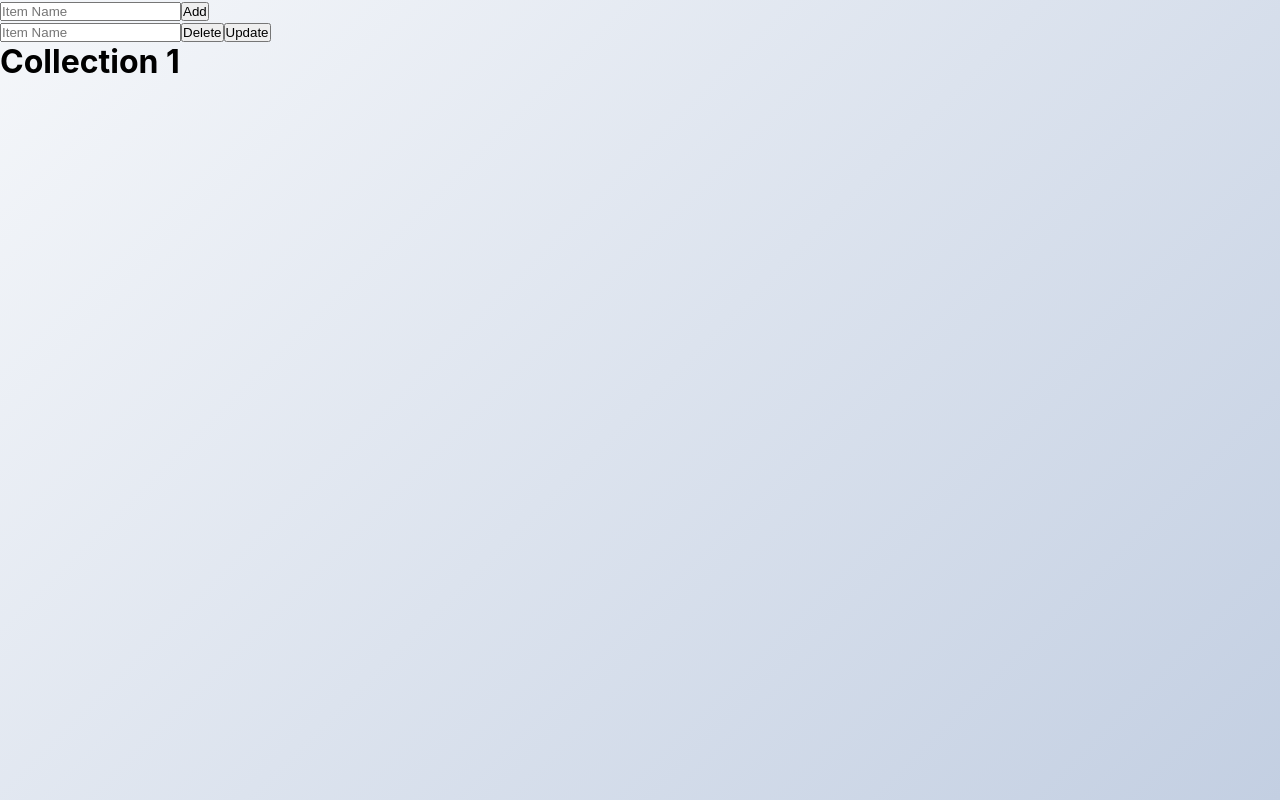
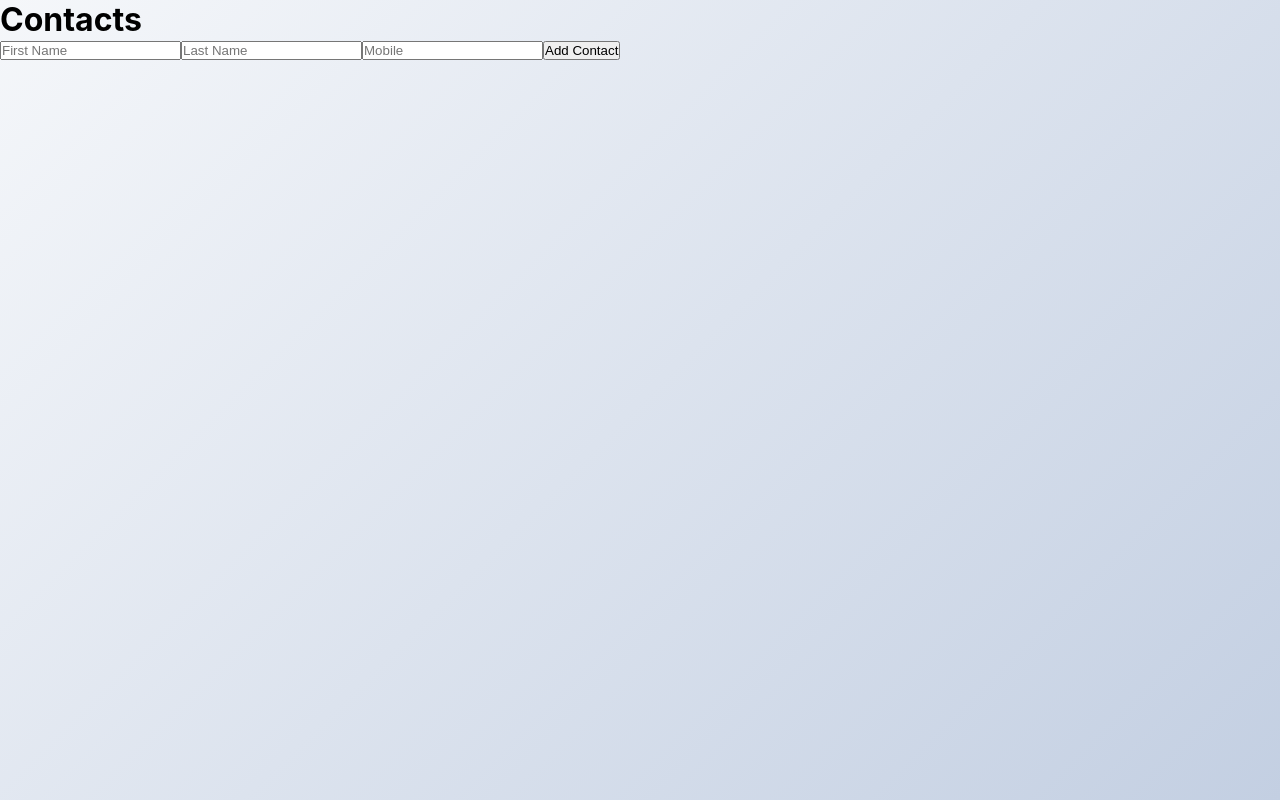
Before and after one commit to Rashmishah-99/First_Project, a React (Vite) app: page / in a window 1280 px wide. Built offline with nearby package versions, Linux system fonts and the light colour scheme.

Commit message:
import jsx file to run the jsx file

```diff
--- a/src/App.jsx
+++ b/src/App.jsx
@@ -12,6 +12,7 @@ import Display123 from "./C19012026/previous.jsx";
 import HookExample from "./F23012026/hook1.jsx";
 import HookExample1 from "./F23012026/hook2.jsx";
 import HookExample2 from "./F23012026/hook3.jsx";
+import ContactLists from "./F30012026/hook4.jsx";
 
 
 function App() {
@@ -29,7 +30,8 @@ return (
       {/* < Display123/> */}
       {/* <HookExample/> */}
       {/* <HookExample1/> */}
-      <HookExample2/>
+      {/* <HookExample2/> */}
+      <ContactLists />
       {/* <Contact/> */}
                               {/* <UserCard1 /> */}
       {/* <PropsClassExample
```
